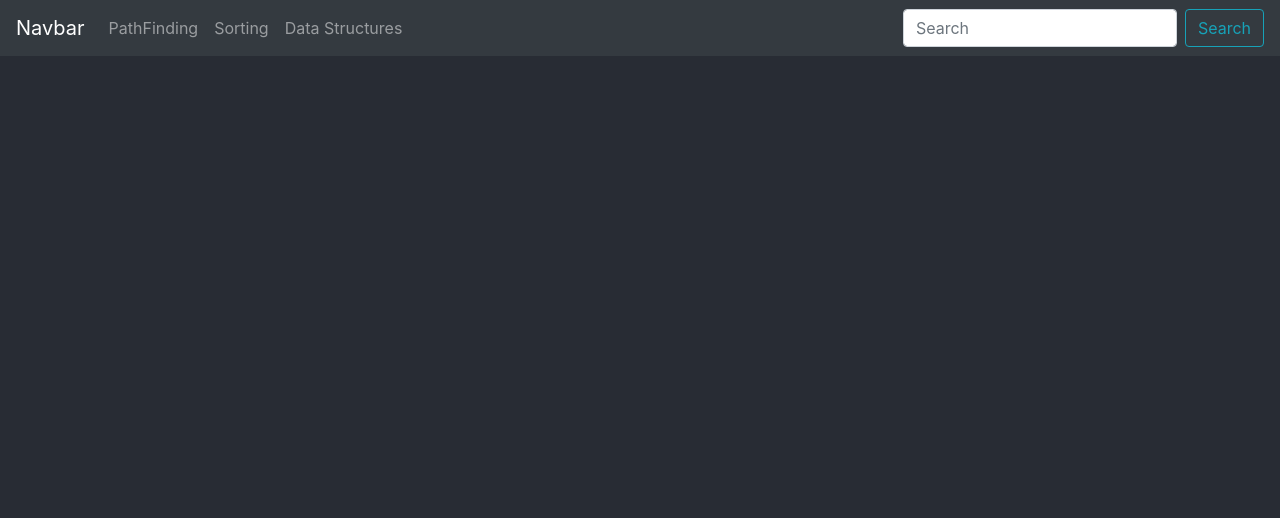
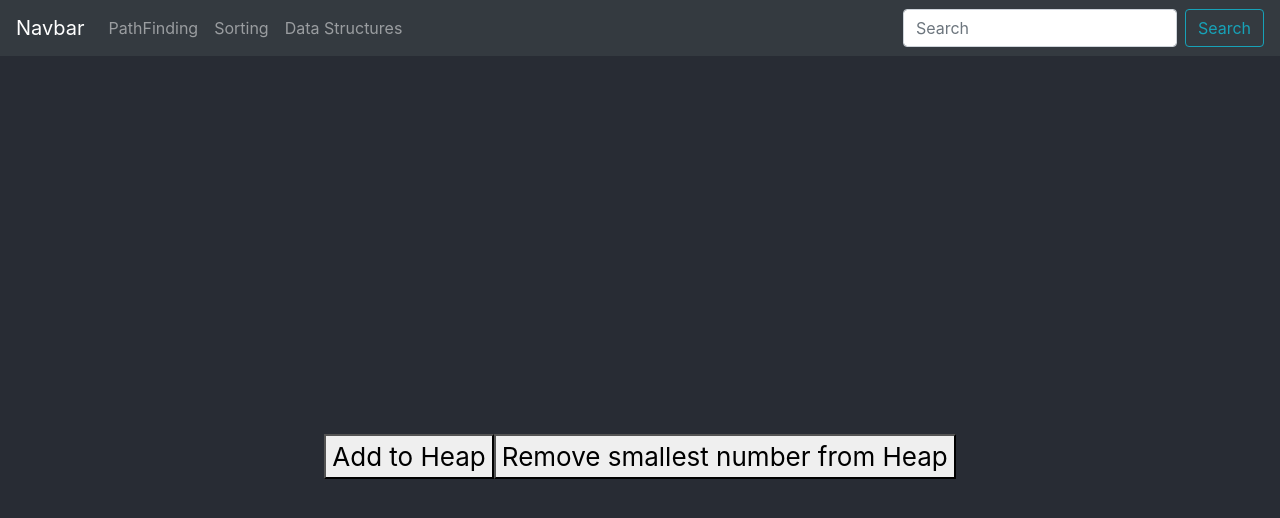
Before and after one commit to Amr-Aboelnaga/visualization, a React (Create React App) app: page /sorting in a window 1280 px wide. Shown: the top 518 px of the page. Built offline with nearby package versions, Linux system fonts and the light colour scheme.

Commit message:
trying wildcard in routes

```diff
--- a/src/App.js
+++ b/src/App.js
@@ -30,9 +30,8 @@ function App() {
 
         <header className="App-header">
           <Route
-            path="/visualization/sorting"
+            path={'*/sorting'}
             component={HeapBlock}
-            exact
           />
           <Route
             path="/pathfinding"
```
